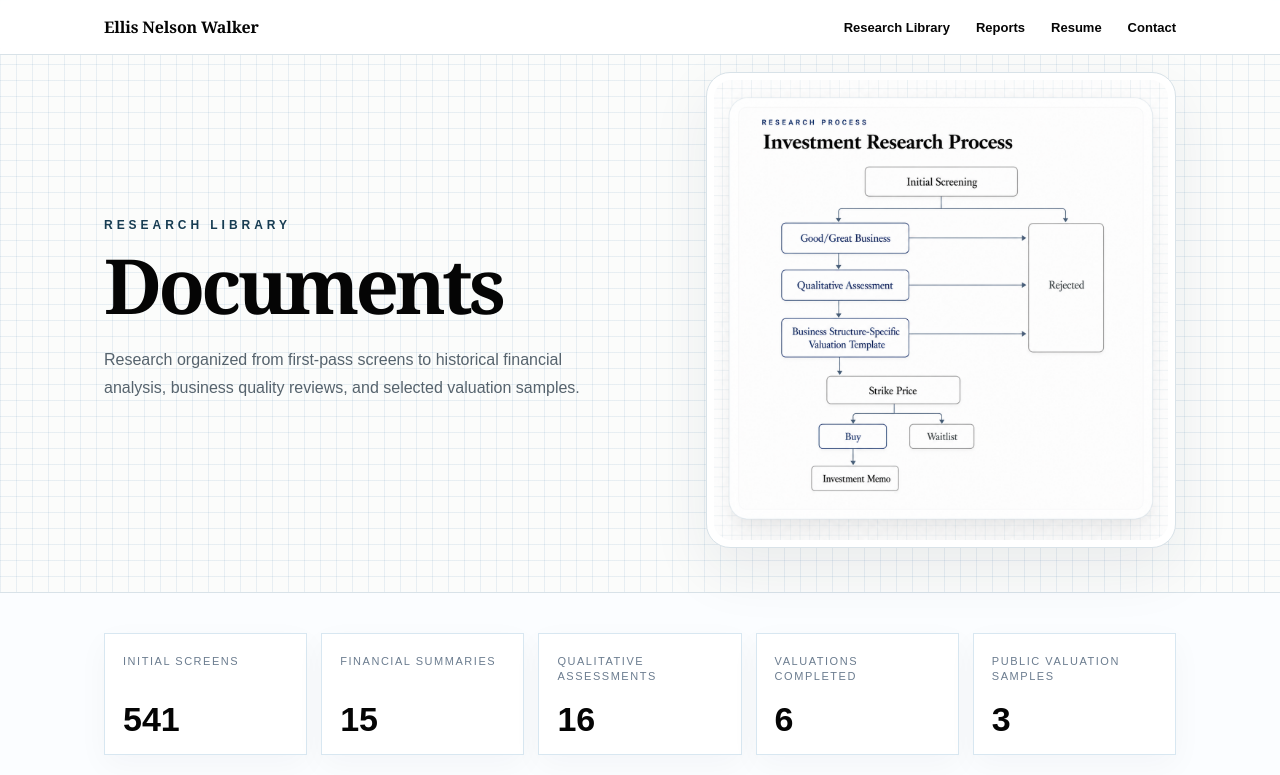
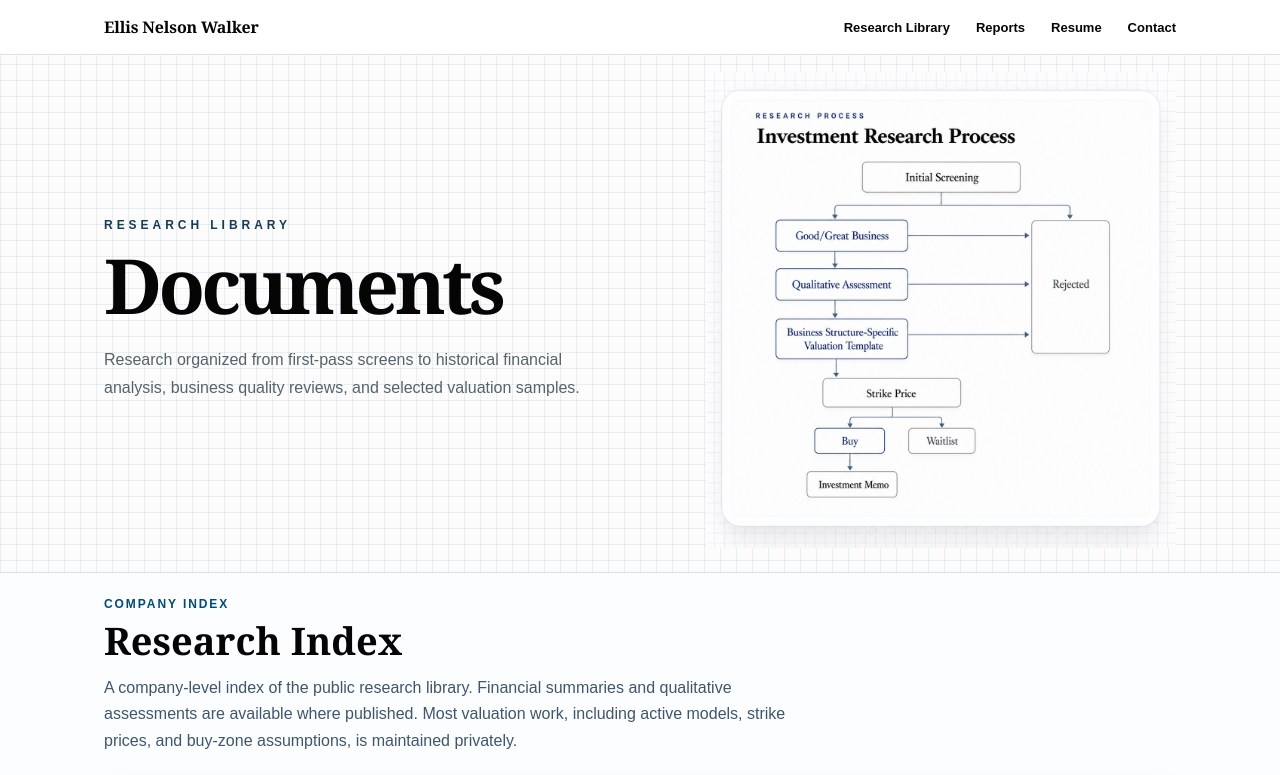
Before and after one commit to enwalker-alt/investment-library, a Next.js app: page /documents in a window 1280 px wide. Shown: the top 775 px of the page. Built offline with nearby package versions, Linux system fonts and the light colour scheme.

Commit message:
Refine documents page layout

```diff
--- a/app/documents/page.tsx
+++ b/app/documents/page.tsx
@@ -652,7 +652,7 @@ export default async function DocumentsPage({
         <section
           className="documents-hero"
           style={{
-            padding: "72px 0 44px",
+            padding: "72px 0 24px",
           }}
         >
           <div
@@ -689,11 +689,6 @@ export default async function DocumentsPage({
                 width: "100%",
                 maxWidth: "470px",
                 marginLeft: "auto",
-                border: "1px solid #d8e2e8",
-                borderRadius: "24px",
-                padding: "7px",
-                background: "#ffffff",
-                boxShadow: "0 22px 60px rgba(20, 40, 60, 0.08)",
               }}
             >
               <Image
@@ -706,7 +701,7 @@ export default async function DocumentsPage({
                   display: "block",
                   width: "100%",
                   height: "auto",
-                  borderRadius: "18px",
+                  borderRadius: "0",
                 }}
               />
             </div>
@@ -899,85 +894,13 @@ export default async function DocumentsPage({
       <section
         id="research-index"
         style={{
-          padding: selectedDocument ? "42px 0 38px" : "40px 0 42px",
+          padding: selectedDocument ? "30px 0 38px" : "24px 0 42px",
           borderBottom: "1px solid #d8e7f1",
           background: "#fbfdff",
           scrollMarginTop: "82px",
         }}
       >
         <div className="section-shell">
-          <div
-            style={{
-              display: "grid",
-              gridTemplateColumns: "repeat(5, minmax(0, 1fr))",
-              gap: "14px",
-              marginBottom: "36px",
-              alignItems: "stretch",
-            }}
-          >
-            {[
-              {
-                label: "Initial Screens",
-                value: RESEARCH_STATS.initialScreenedCompanies,
-              },
-              {
-                label: "Financial Summaries",
-                value: financialSummaryCount,
-              },
-              {
-                label: "Qualitative Assessments",
-                value: qualitativeAssessmentCount,
-              },
-              {
-                label: "Valuations Completed",
-                value: valuationCompletedCount,
-              },
-              {
-                label: "Public Valuation Samples",
-                value: publicValuationCount,
-              },
-            ].map((stat) => (
-              <div
-                key={stat.label}
-                style={{
-                  border: "1px solid #d8e7f1",
-                  background: "#ffffff",
-                  padding: "20px 18px 18px",
-                  minHeight: "112px",
-                  boxShadow: "0 10px 30px rgba(20, 40, 60, 0.035)",
-                  display: "flex",
-                  flexDirection: "column",
-                  justifyContent: "space-between",
-                }}
-              >
-                <p
-                  style={{
-                    margin: 0,
-                    minHeight: "34px",
-                    fontSize: "11px",
-                    letterSpacing: "0.14em",
-                    textTransform: "uppercase",
-                    color: "#6b7c8f",
-                    lineHeight: 1.35,
-                  }}
-                >
-                  {stat.label}
-                </p>
-
-                <strong
-                  style={{
-                    display: "block",
-                    fontSize: "34px",
-                    lineHeight: 1,
-                    marginTop: "14px",
-                  }}
-                >
-                  {stat.value}
-                </strong>
-              </div>
-            ))}
-          </div>
-
           <div
             style={{
               marginBottom: "22px",
@@ -994,7 +917,7 @@ export default async function DocumentsPage({
                   fontWeight: 700,
                 }}
               >
-                Company-Level Research Database
+                Company Index
               </p>
 
               <h2
@@ -1015,9 +938,9 @@ export default async function DocumentsPage({
                   margin: 0,
                 }}
               >
-                A company-level view of the research library. Financial
-                summaries and qualitative assessments are public where
-                available. Most valuation work, including active models, strike
+                A company-level index of the public research library. Financial
+                summaries and qualitative assessments are available where
+                published. Most valuation work, including active models, strike
                 prices, and buy-zone assumptions, is maintained privately.
               </p>
             </div>
@@ -1027,14 +950,9 @@ export default async function DocumentsPage({
             style={{
               border: "1px solid #d8e7f1",
               background: "#ffffff",
-              boxShadow: "0 18px 48px rgba(20, 40, 60, 0.06)",
+              boxShadow: "0 10px 30px rgba(20, 40, 60, 0.035)",
             }}
           >
-            <ResearchPagination
-              currentPage={currentPage}
-              totalPages={totalPages}
-            />
-
             <div
               style={{
                 overflowX: "auto",
@@ -1202,7 +1120,7 @@ export default async function DocumentsPage({
               borderRadius: "26px",
               background: "#ffffff",
               overflow: "hidden",
-              boxShadow: "0 24px 70px rgba(20, 40, 60, 0.07)",
+              boxShadow: "0 12px 38px rgba(20, 40, 60, 0.045)",
             }}
           >
             <div
```
